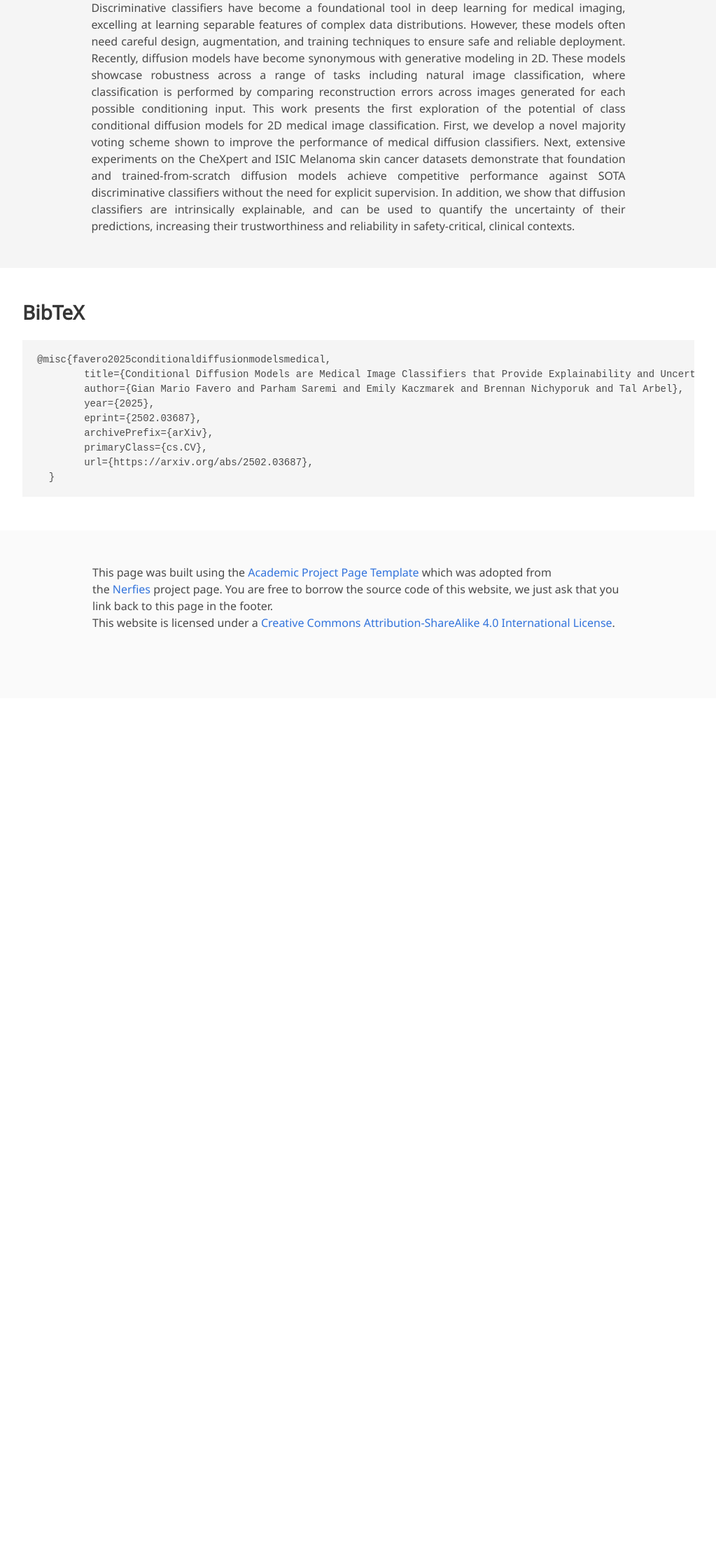
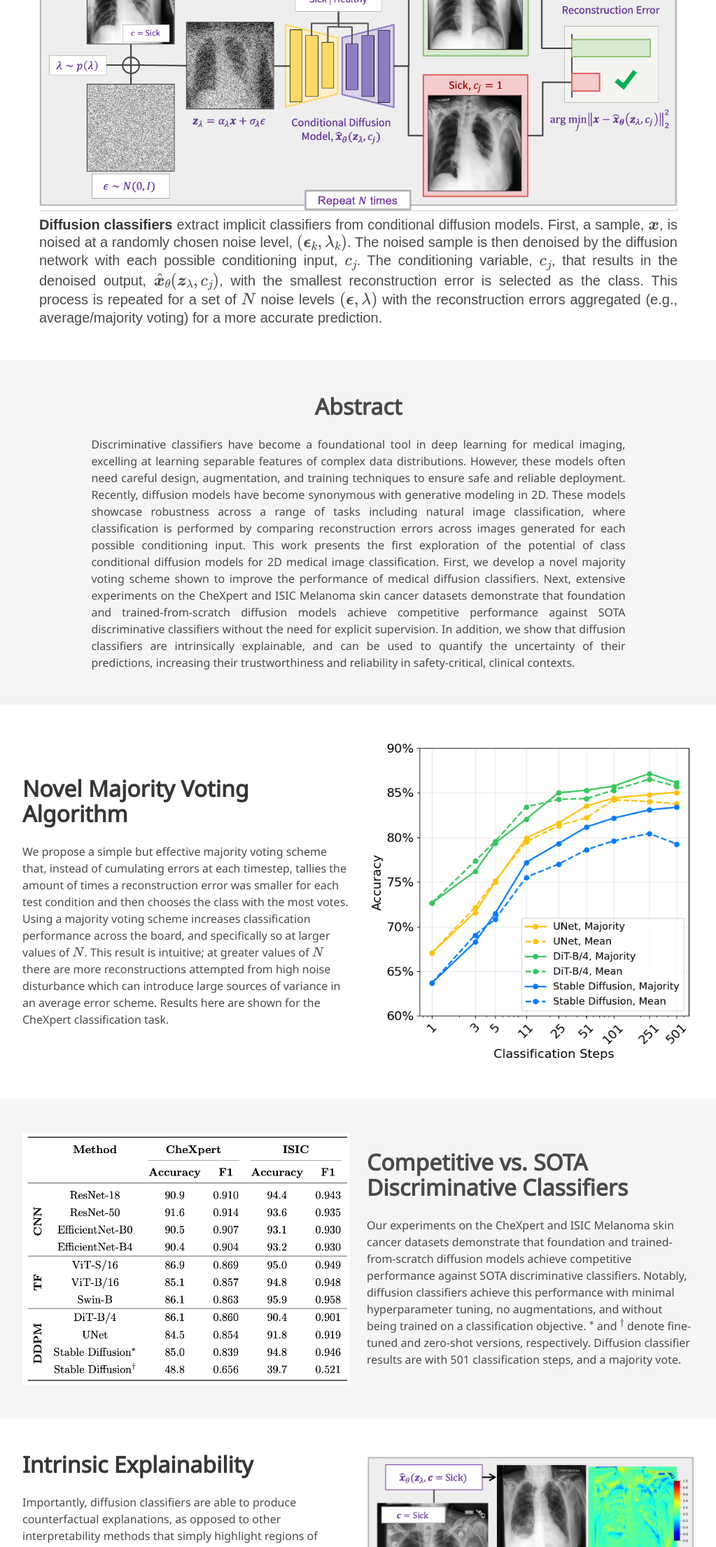
Before and after one commit to faverogian/med-diffusion-classifier.github.io, a plain HTML site: page index.html in a window 1280 px wide. Shown: the part 589-2800 px from the top of the page at 70% size, without its empty margins (128-1151 px from the left). Before the commit the page ends 1587 px from the top, so only its background shows below. Drawn offline with nearby package versions, Linux system fonts and the light colour scheme; some icons are missing; a web font is replaced by a local one.

Commit message:
bring back full version

```diff
--- a/index.html
+++ b/index.html
@@ -107,7 +107,7 @@
 
 
 <!-- Teaser image-->
-<!-- <section class="hero teaser">
+<section class="hero teaser">
   <div class="container is-max-desktop">
     <div class="hero-body has-text-justified">
       <img src="static/images/architecture.png" alt="Architecture"/>
@@ -124,7 +124,7 @@
       </div>
     </div>
   </div>
-</section> -->
+</section>
 <!-- End teaser image -->
 
 <!-- Paper Abstract -->
@@ -144,7 +144,7 @@
 </section>
 
 <!-- Novel Majority Voting Algorithm -->
-<!-- <section class="section">
+<section class="section">
   <div class="container is-max-desktop">
     <div class="columns is-vcentered">
       <div class="column is-half">
@@ -160,10 +160,10 @@
       </div>
     </div>
   </div>
-</section> -->
+</section>
 
 <!-- Performance vs SOTA -->
-<!-- <section class="section hero is-light">
+<section class="section hero is-light">
   <div class="container is-max-desktop">
     <div class="columns is-vcentered">
       <div class="column is-half">
@@ -179,10 +179,10 @@
       </div>
     </div>
   </div>
-</section> -->
+</section>
 
 <!-- Intrinsic Explainability -->
-<!-- <section class="section">
+<section class="section">
   <div class="container is-max-desktop">
     <div class="columns is-vcentered">
       <div class="column is-half">
@@ -198,10 +198,10 @@
       </div>
     </div>
   </div>
-</section> -->
+</section>
 
 <!-- Uncertainty Quantification -->
-<!-- <section class="section hero is-light">
+<section class="section hero is-light">
   <div class="container is-max-desktop">
     <div class="columns is-vcentered">
       <div class="column is-half">
@@ -217,7 +217,7 @@
       </div>
     </div>
   </div>
-</section> -->
+</section>
 
 <!--BibTex citation -->
   <section class="section" id="BibTeX">
```
